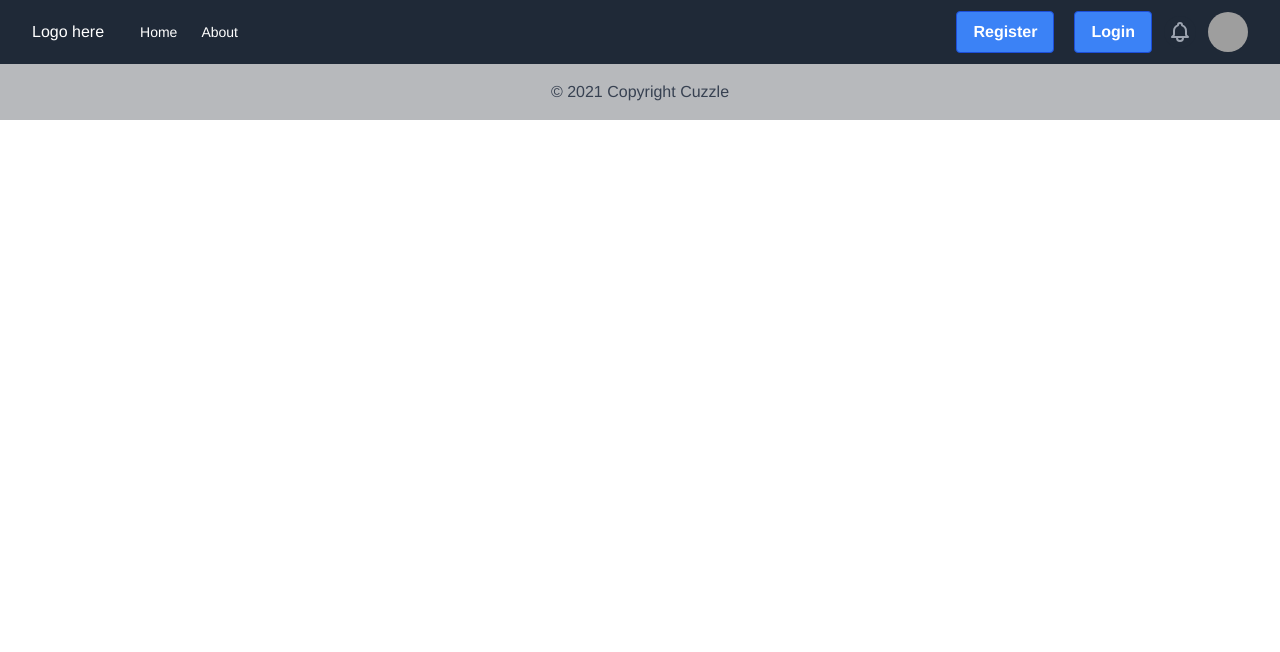
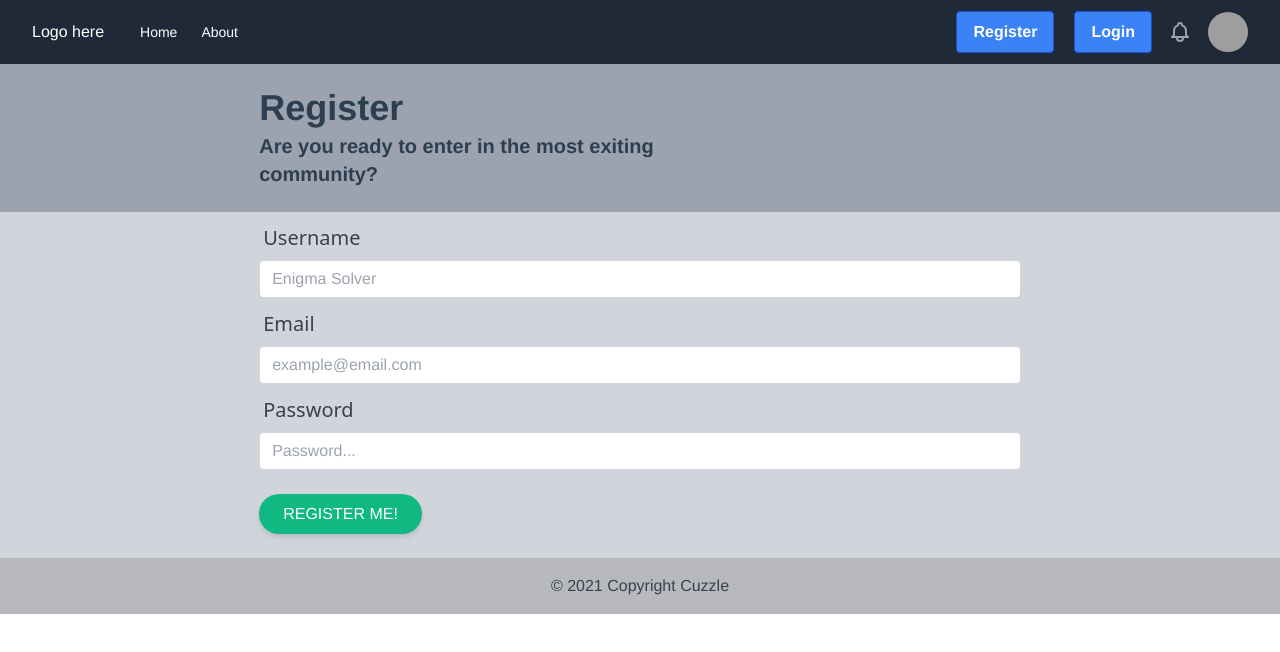
Before and after one commit to HiMyNameIsGarch/cuzzle-ui, a Vue app: page /register in a window 1280 px wide. Shown: the top 652 px of the page. Built offline with nearby package versions, Linux system fonts and the light colour scheme; grey boxes are pictures that could not be loaded.

Commit message:
auth routes ( login and register ) with their UI

```diff
--- /dev/null
+++ b/src/components/Hero.vue
@@ -0,0 +1,20 @@
+<template>
+    <div class="grid grid-cols-10 gap-4 bg-gray-400">
+        <div class="col-start-3 col-span-4">
+            <h1 class="text-left text-4xl font-bold mt-6 mb-1">{{ title }}</h1>
+            <h1 class="text-left text-xl font-bold mb-6">
+                {{ desc }}
+            </h1>
+        </div>
+    </div>
+</template>
+<script lang="ts">
+import { defineComponent } from 'vue';
+
+export default defineComponent({
+    props: {
+        title: String,
+        desc: String,
+    },
+});
+</script>
--- /dev/null
+++ b/src/components/Input.vue
@@ -0,0 +1,36 @@
+<template>
+    <label
+        class="form-label inline-block mb-2 text-gray-700 float-left ml-1 mt-3 font-sans text-xl"
+        >{{ label }}</label
+    >
+    <input
+        :type="type"
+        class="form-control block w-full px-3 py-1.5 text-base font-normal text-gray-700 bg-white bg-clip-padding border border-solid border-gray-300 rounded transition ease-in-out m-0 focus:text-gray-700 focus:bg-white focus:border-blue-600 focus:outline-none"
+        :placeholder="ph"
+        :value="modelValue"
+        @input="updateValue"
+    />
+</template>
+
+<script lang="ts">
+import { defineComponent } from 'vue';
+export default defineComponent({
+    props: {
+        modelValue: String,
+        ph: String,
+        label: String,
+        type: {
+            type: String,
+            default: 'text',
+        },
+    },
+    methods: {
+        updateValue(event: Event) {
+            this.$emit(
+                'update:modelValue',
+                (event.target as HTMLInputElement).value,
+            );
+        },
+    },
+});
+</script>
--- /dev/null
+++ b/src/components/SubmitBtn.vue
@@ -0,0 +1,16 @@
+<template>
+    <button
+        type="submit"
+        class="inline-block float-left my-6 px-6 py-2.5 bg-green-500 text-white font-normal leading-tight uppercase rounded-full shadow-md hover:bg-green-600 hover:shadow-lg focus:bg-yellow-600 focus:shadow-lg focus:outline-none focus:ring-0 active:bg-yellow-700 active:shadow-lg transition duration-150 ease-in-out"
+    >
+        {{ name }}
+    </button>
+</template>
+<script lang="ts">
+import { defineComponent } from 'vue';
+export default defineComponent({
+    props: {
+        name: String,
+    },
+});
+</script>
--- /dev/null
+++ b/src/modules/auth/Login.vue
@@ -0,0 +1,47 @@
+<template>
+    <Hero title="Login" desc="Prepare for your best experience in puzzles" />
+
+    <div class="grid grid-cols-10 gap-4 bg-gray-300">
+        <div class="col-start-3 col-span-6">
+            <form @submit.prevent="login">
+                <Input label="Email" ph="example@email.com" v-model="email" />
+                <Input
+                    type="password"
+                    label="Password"
+                    ph="Password..."
+                    v-model="password"
+                />
+                <Btn name="Login" />
+            </form>
+        </div>
+    </div>
+</template>
+
+<script lang="ts">
+import { defineComponent } from 'vue';
+import Input from '@/components/Input.vue';
+import Btn from '@/components/SubmitBtn.vue';
+import Hero from '@/components/Hero.vue';
+
+export default defineComponent({
+    components: {
+        Input,
+        Btn,
+        Hero,
+    },
+    methods: {
+        login() {
+            console.log(this.email);
+            console.log(this.password);
+            this.email = '';
+            this.password = '';
+        },
+    },
+    data() {
+        return {
+            email: '',
+            password: '',
+        };
+    },
+});
+</script>
--- /dev/null
+++ b/src/modules/auth/Register.vue
@@ -0,0 +1,54 @@
+<template>
+    <Hero
+        title="Register"
+        desc="Are you ready to enter in the most exiting community?"
+    />
+
+    <div class="grid grid-cols-10 gap-4 bg-gray-300">
+        <div class="col-start-3 col-span-6">
+            <form @submit.prevent="register">
+                <Input label="Username" ph="Enigma Solver" v-model="username" />
+                <Input label="Email" ph="example@email.com" v-model="email" />
+                <Input
+                    type="password"
+                    label="Password"
+                    ph="Password..."
+                    v-model="password"
+                />
+                <Btn name="Register me!" />
+            </form>
+        </div>
+    </div>
+</template>
+
+<script lang="ts">
+import { defineComponent } from 'vue';
+import Input from '@/components/Input.vue';
+import Btn from '@/components/SubmitBtn.vue';
+import Hero from '@/components/Hero.vue';
+
+export default defineComponent({
+    components: {
+        Input,
+        Btn,
+        Hero,
+    },
+    methods: {
+        register() {
+            console.log(this.username);
+            console.log(this.email);
+            console.log(this.password);
+            this.email = '';
+            this.password = '';
+            this.username = '';
+        },
+    },
+    data() {
+        return {
+            email: '',
+            password: '',
+            username: '',
+        };
+    },
+});
+</script>
--- /dev/null
+++ b/src/modules/auth/router.ts
@@ -0,0 +1,12 @@
+export const AuthRoutes = [
+    {
+        path: '/login',
+        name: 'Login',
+        component: () => import('./Login.vue').then((m: any) => m.default),
+    },
+    {
+        path: '/register',
+        name: 'Register',
+        component: () => import('./Register.vue').then((m: any) => m.default),
+    },
+];
--- a/src/router.ts
+++ b/src/router.ts
@@ -1,5 +1,6 @@
 import { createRouter, createWebHistory, RouteRecordRaw } from 'vue-router';
 import { CounterRoutes } from './modules/counter/routes';
+import { AuthRoutes } from './modules/auth/router';
 import Home from './views/Home.vue';
 
 const routes: Array<RouteRecordRaw> = [
@@ -18,6 +19,7 @@ const routes: Array<RouteRecordRaw> = [
             import(/* webpackChunkName: "about" */ './views/About.vue'),
     },
     ...CounterRoutes,
+    ...AuthRoutes,
 ];
 
 const router = createRouter({
--- a/src/views/Home.vue
+++ b/src/views/Home.vue
@@ -1,9 +1,6 @@
 <template>
     <div class="home">
-        <!-- <h1 class="bg-blue-500 text-3xl font-bold underline"> -->
-        <!--     {{ $store.state.counter.count }} -->
-        <!-- </h1> -->
-        <div class="bg-blue-500 h-80 flex align-middle justify-center">
+        <div class="bg-red-500 h-80 flex align-middle justify-center">
             <h1 class="text-6xl font-bold">Welcome to Cuzzle</h1>
         </div>
     </div>
```
